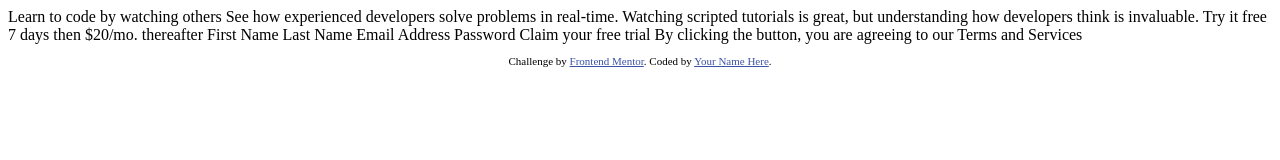
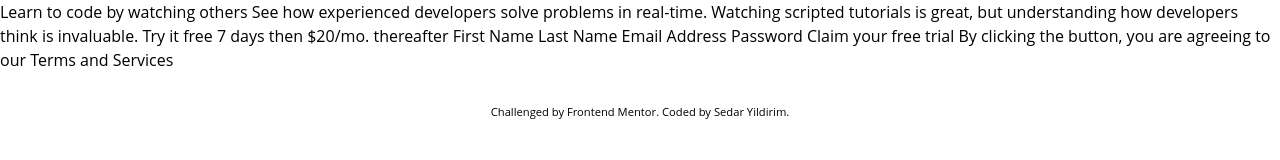
Before and after one commit to sedaryildirim/intro-component-with-signup-form-main, a plain HTML site: page index.html in a window 1280 px wide. Drawn offline with Linux system fonts and the light colour scheme.

Commit message:
initial push

```diff
--- /dev/null
+++ b/assets/css/styles.css
@@ -0,0 +1,51 @@
+/* Google Fonts */
+
+
+/* Root */
+:root {
+    /* Colors */
+    --violet: hsl(257, 40%, 49%);
+    --magenta: hsl(300, 69%, 71%);
+    /* Typography */
+    --heading-font: "Poppins", sans-serif;
+    --body-font: "Open Sans", sans-serif;
+    /* Font weights */
+    --font-weight-regular: 400;
+    --font-weight-bold: 600;
+}
+
+/* Body Reset */
+* {
+    margin: 0;
+    padding: 0;
+    box-sizing: border-box;
+}
+
+body {
+    min-height: 100vh;
+    font-family: var(--body-font);
+    font-size: 16px;
+    line-height: 1.5;
+}
+
+
+
+/* Footer */
+footer {
+    margin-top: 2rem;
+    text-align: center;
+}
+
+.attribution {
+    font-size: 0.7rem;
+    color: var(--dark-cyan);
+}
+
+.attribution a {
+    color: var(--medium-cyan);
+    text-decoration: none;
+}
+
+.attribution a:hover {
+    text-decoration: underline;
+}
--- a/index.html
+++ b/index.html
@@ -5,14 +5,10 @@
   <meta name="viewport" content="width=device-width, initial-scale=1.0"> <!-- displays site properly based on user's device -->
 
   <link rel="icon" type="image/png" sizes="32x32" href="./images/favicon-32x32.png">
-
+  <link rel="stylesheet" href="./assets/css/styles.css">
   <title>Frontend Mentor | Intro component with sign up form</title>
 
-  <!-- Feel free to remove these styles or customise in your own stylesheet 👍 -->
-  <style>
-    .attribution { font-size: 11px; text-align: center; }
-    .attribution a { color: hsl(228, 45%, 44%); }
-  </style>
+
 </head>
 <body>
 
@@ -32,11 +28,10 @@
 
   By clicking the button, you are agreeing to our Terms and Services
 
-  <footer>
-    <p class="attribution">
-      Challenge by <a href="https://www.frontendmentor.io?ref=challenge" target="_blank">Frontend Mentor</a>.
-      Coded by <a href="#">Your Name Here</a>.
-    </p>
-  </footer>
+  <footer class="attribution">
+    Challenged by <a href="https://www.frontendmentor.io?ref=challenge" target="_blank" rel="noopener">Frontend Mentor</a>.
+    Coded by <a href="https://www.frontendmentor.io/profile/sedaryildirim">Sedar Yildirim</a>.
+</footer>
+<script src="./assets/js/script.js"></script>
 </body>
 </html>
```
Also changed, not shown: assets/images/200w.gif (added), assets/images/bg-intro-desktop.png (renamed from images/bg-intro-desktop.png), assets/images/bg-intro-mobile.png (renamed from images/bg-intro-mobile.png), assets/images/favicon-32x32.png (renamed from images/favicon-32x32.png), assets/images/icon-error.svg (renamed from images/icon-error.svg), assets/js/script.js (added), 5 other files.
